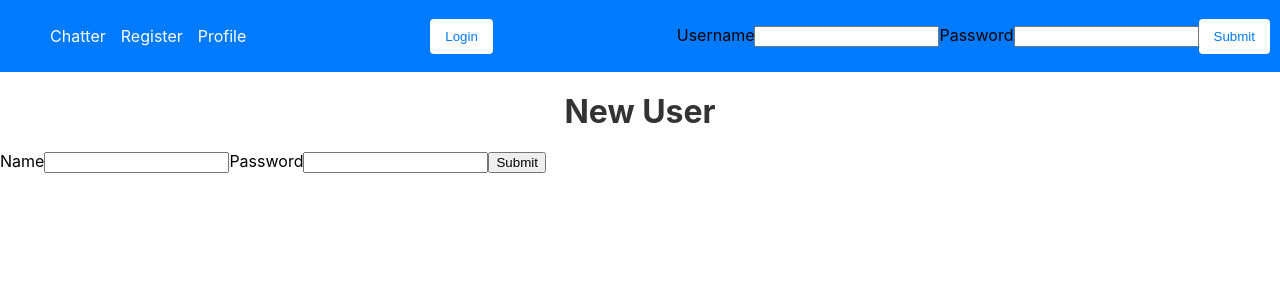
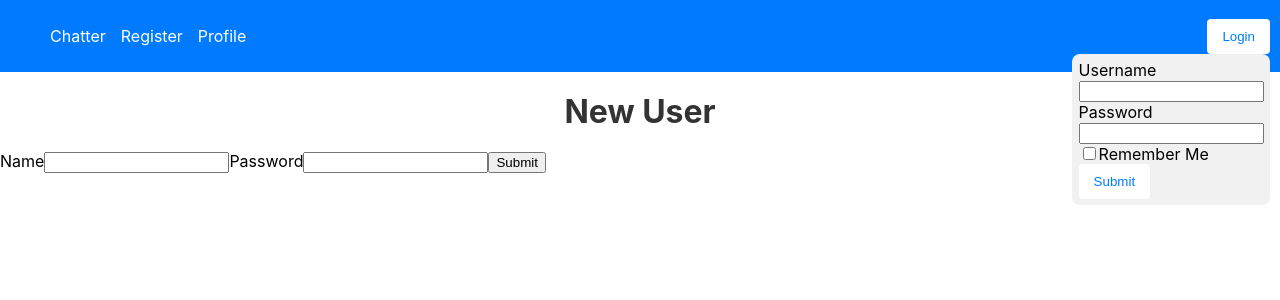
Before and after one commit to twx-a/Chatter-FrontEnd-React, a React (Create React App) app: page /register in a window 1280 px wide. Both pictures are taken after a click on the button "Login". Shown: the top 300 px of the page. Built offline with nearby package versions, Linux system fonts and the light colour scheme.

Commit message:
added useContext, CSS, and basic auth for backend

```diff
--- a/package.json
+++ b/package.json
@@ -6,6 +6,8 @@
     "@testing-library/jest-dom": "^5.16.5",
     "@testing-library/react": "^13.4.0",
     "@testing-library/user-event": "^13.5.0",
+    "bootstrap": "^5.3.0",
+    "jwt-decode": "^3.1.2",
     "react": "^18.2.0",
     "react-dom": "^18.2.0",
     "react-router-dom": "^6.13.0",
--- a/public/index.html
+++ b/public/index.html
@@ -2,42 +2,16 @@
 <html lang="en">
   <head>
     <meta charset="utf-8" />
-    <link rel="icon" href="%PUBLIC_URL%/favicon.ico" />
     <meta name="viewport" content="width=device-width, initial-scale=1" />
     <meta name="theme-color" content="#000000" />
     <meta
       name="description"
       content="Web site created using create-react-app"
     />
-    <link rel="apple-touch-icon" href="%PUBLIC_URL%/logo192.png" />
-    <!--
-      manifest.json provides metadata used when your web app is installed on a
-      user's mobile device or desktop. See https://developers.google.com/web/fundamentals/web-app-manifest/
-    -->
-    <link rel="manifest" href="%PUBLIC_URL%/manifest.json" />
-    <!--
-      Notice the use of %PUBLIC_URL% in the tags above.
-      It will be replaced with the URL of the `public` folder during the build.
-      Only files inside the `public` folder can be referenced from the HTML.
-
-      Unlike "/favicon.ico" or "favicon.ico", "%PUBLIC_URL%/favicon.ico" will
-      work correctly both with client-side routing and a non-root public URL.
-      Learn how to configure a non-root public URL by running `npm run build`.
-    -->
     <title>React App</title>
   </head>
   <body>
     <noscript>You need to enable JavaScript to run this app.</noscript>
     <div id="root"></div>
-    <!--
-      This HTML file is a template.
-      If you open it directly in the browser, you will see an empty page.
-
-      You can add webfonts, meta tags, or analytics to this file.
-      The build step will place the bundled scripts into the <body> tag.
-
-      To begin the development, run `npm start` or `yarn start`.
-      To create a production bundle, use `npm run build` or `yarn build`.
-    -->
   </body>
 </html>
--- a/src/App.js
+++ b/src/App.js
@@ -4,9 +4,11 @@ import Profile from './users/profile.jsx';
 import Register from './users/register.jsx';
 import Navbar from './navbar/navbar.jsx';
 import { BrowserRouter as Router, Route, Routes } from 'react-router-dom';
+import UserState from './contexts/UserState.jsx';
 
 const App = () => {
   return (
+    <UserState>
       <Router>
         <div>
           <Navbar />
@@ -17,6 +19,7 @@ const App = () => {
           </Routes>
         </div>
       </Router>
+    </UserState>
   );
 };
 
--- /dev/null
+++ b/src/contexts/UserContext.js
@@ -0,0 +1,6 @@
+import React from 'react';
+
+export const UserContext = React.createContext();
+
+export const UserProvider = UserContext.Provider;
+export const UserConsumer = UserContext.Consumer;
--- /dev/null
+++ b/src/contexts/UserState.jsx
@@ -0,0 +1,23 @@
+import React, { useState, useEffect } from 'react';
+import jwtDecode from 'jwt-decode';
+import { UserProvider } from './UserContext';
+
+const UserState = ({ children }) => {
+    const [user, setUser] = useState(null);
+
+    useEffect(() => {
+        const token = localStorage.getItem('token');
+        if (token) {
+            const decodedToken = jwtDecode(token);
+            setUser(decodedToken.username);
+        }
+    }, []);
+
+    return (
+        <UserProvider value={{ user, setUser }}>
+            {children}
+        </UserProvider>
+    );
+};
+
+export default UserState;
--- a/src/navbar/navbar.jsx
+++ b/src/navbar/navbar.jsx
@@ -1,13 +1,12 @@
-import React, { useState, useEffect } from 'react';
+import React, { useState } from 'react';
 import { Link } from 'react-router-dom';
 import styles from './navbar.module.css';
 import Login from '../users/login.jsx';
 
 const Navbar = () => {
+    const [activeButton, setActiveButton] = useState(false);
+    const [loggedIn, setLoggedIn] = useState();
 
-    const [username, setUsername] = useState('');
-    const [password, setPassword] = useState('');
-    const [activeButton, setActiveButton] = useState(false);
 
     return (
         <nav className={styles.navbar}>
@@ -22,8 +21,10 @@ const Navbar = () => {
                     <Link to="/Profile">Profile</Link>
                 </li>
             </ul>
-            <button onClick={() => setActiveButton(!activeButton)}>Login</button>
-            {activeButton && <Login />}
+            <div className={styles.dropdown}>
+                <button onClick={() => setActiveButton(!activeButton)}>Login</button>
+                {activeButton && <div className={styles.dropdownMenu}><Login /></div>}
+            </div>
         </nav>
     )
 };
--- a/src/navbar/navbar.module.css
+++ b/src/navbar/navbar.module.css
@@ -30,26 +30,18 @@
     cursor: pointer;
 }
 
-.login-container {
-    background-color: #fff;
-    padding: 10px;
-    border-radius: 4px;
-    display: flex;
-    flex-direction: column;
-    gap: 10px;
+.dropdown {
+    position: relative;
+    display: inline-block;
 }
 
-.login-container input {
-    padding: 10px;
-    border: 1px solid #ccc;
-    border-radius: 4px;
+.dropdownMenu {
+    display: block;
+    position: absolute;
+    right: 0; /* aligns the dropdown to the right of the button */
+    background-color: #f1f1f1;
+    min-width: 160px;
+    z-index: 1;
+    padding: 0.4rem;
+    border-radius: 8px;
 }
-
-.login-container button {
-    background-color: #007bff;
-    color: #fff;
-    border: none;
-    padding: 10px 15px;
-    border-radius: 4px;
-    cursor: pointer;
-}
--- a/src/newchat/newChatter.jsx
+++ b/src/newchat/newChatter.jsx
@@ -1,4 +1,4 @@
-import React, { useEffect, useState } from 'react';
+import React, { useState } from 'react';
 
 const NewChatter = ({ onNewChatter, onCancel }) => {
     const [newContent, setNewContent] = useState('');
--- a/src/users/login.jsx
+++ b/src/users/login.jsx
@@ -1,4 +1,4 @@
-import React, { useState } from 'react';
+import React, { useState, Fragment } from 'react';
 
 const Login = ({ handleLogin }) => {
     const [username, setUsername] = useState('');
@@ -20,32 +20,36 @@ const Login = ({ handleLogin }) => {
                     'Content-Type': 'application/json',
                 },
                 body: JSON.stringify({
-                    name: username,
+                    username: username,
                     password: password,
                 }),
             });
             const data = await response.json();
 
             if (response.ok) {
-                console.log('User created successfully');
-                return data.token;
+                // Save the JWT to localStorage
+                console.log('Login successful');
+                localStorage.setItem('token', data.loginToken);
             } else {
-                throw new Error(data.message || 'Error creating user');
+                throw new Error(data.message || 'Login failed');
             }
         } catch (err) {
             console.log(err.message);
         }
     }
+
     return (
-        <div>
+        <Fragment>
             <form onSubmit={loginUser}>
                 <label htmlFor="username">Username</label>
                 <input type="text" onChange={handleUsernameChange} value={username} id="username" name="username" />
                 <label htmlFor="password">Password</label>
                 <input type="password" onChange={handlePasswordChange} value={password} id="password" name="password" />
+                <input type="checkbox" id="rememberMe" name="rememberMe" />
+                <label htmlFor='rememberMe'>Remember Me</label>
                 <button type="submit" onClick={handleLogin}>Submit</button>
             </form>
-        </div>
+        </Fragment>
     )
 }
 
--- a/src/users/register.jsx
+++ b/src/users/register.jsx
@@ -1,10 +1,12 @@
 import React from 'react';
-import { useState, useEffect } from 'react';
+import { useState } from 'react';
 
 const NewUser = () => {
 
     const handleNewUser = async (e) => {
         e.preventDefault();
+        console.log('username: ' + username);
+        console.log('password: ' + password);
         try {
             const response = await fetch('http://localhost:4000/api/users/register', {
                 method: 'POST',
@@ -12,7 +14,7 @@ const NewUser = () => {
                     'Content-Type': 'application/json',
                 },
                 body: JSON.stringify({
-                    name: username,
+                    username: username,
                     password: password,
                 }),
             });
```
Also changed, not shown: 1 other file (tests, documents, lock files or other folders). Lines whose indentation alone changed are shown as unchanged.
